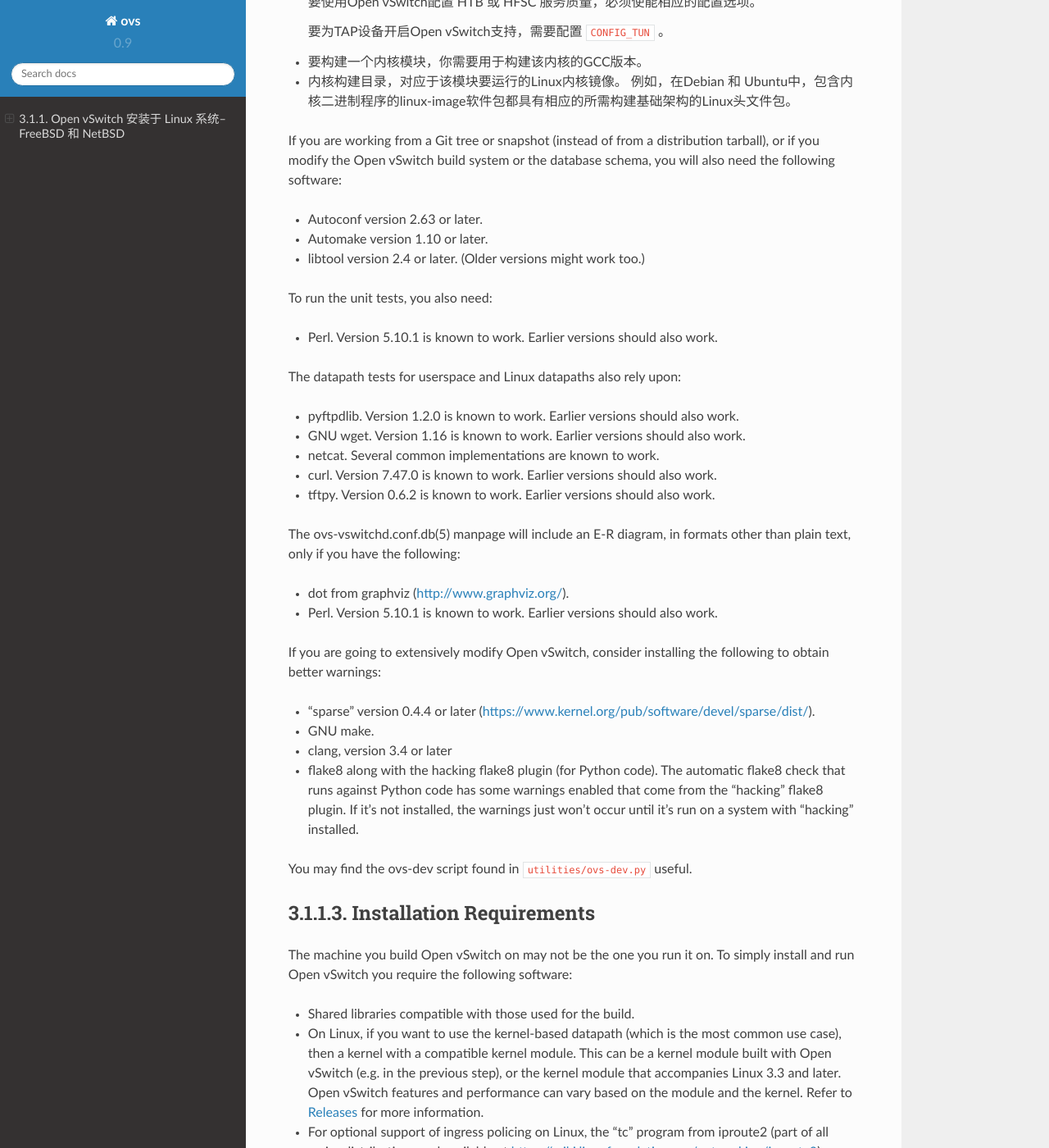
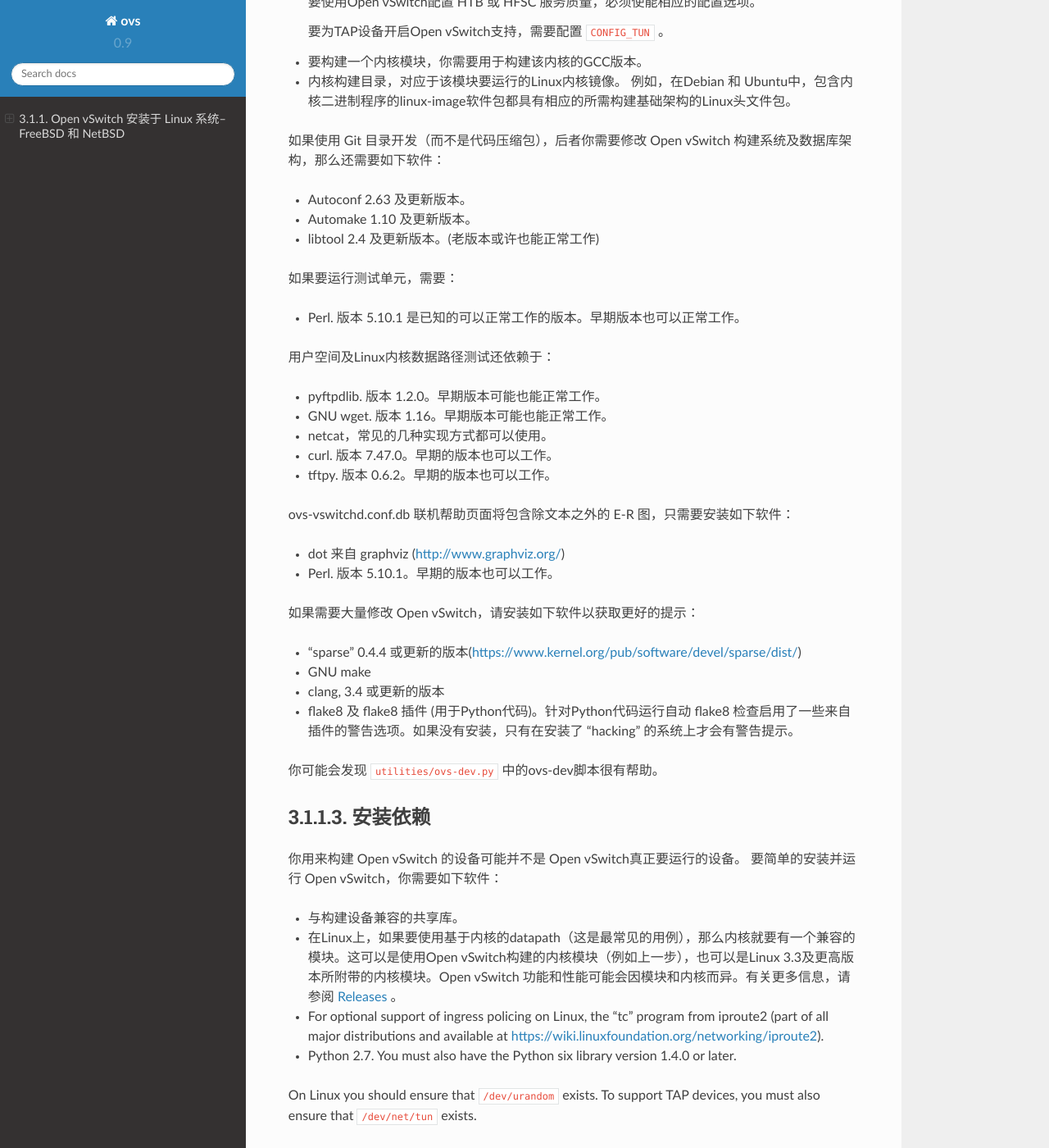
Before and after one commit to lockless/ovs, a Sphinx documentation site: the page built from source/intro/install/general.rst, in a window 1280 px wide and 1400 px high, scrolled down 1704 px. Shown: the whole window at 82% size. Built offline with Sphinx 7.4.7 and the Read the Docs theme 2.0.0, drawn with Linux system fonts in a browser that asks for light colours; pages that are not in the unit, such as notebooks, are missing from menus.

Commit message:
构建与安装-2

```diff
--- a/source/intro/install/general.rst
+++ b/source/intro/install/general.rst
@@ -104,76 +104,59 @@
 - 内核构建目录，对应于该模块要运行的Linux内核镜像。
   例如，在Debian 和 Ubuntu中，包含内核二进制程序的linux-image软件包都具有相应的所需构建基础架构的Linux头文件包。
 
-If you are working from a Git tree or snapshot (instead of from a distribution
-tarball), or if you modify the Open vSwitch build system or the database
-schema, you will also need the following software:
+如果使用 Git 目录开发（而不是代码压缩包），后者你需要修改 Open vSwitch 构建系统及数据库架构，那么还需要如下软件：
 
-- Autoconf version 2.63 or later.
+- Autoconf 2.63 及更新版本。
 
-- Automake version 1.10 or later.
+- Automake 1.10 及更新版本。
 
-- libtool version 2.4 or later. (Older versions might work too.)
+- libtool 2.4 及更新版本。(老版本或许也能正常工作)
 
-To run the unit tests, you also need:
+如果要运行测试单元，需要：
 
-- Perl. Version 5.10.1 is known to work. Earlier versions should also
-  work.
+- Perl. 版本 5.10.1 是已知的可以正常工作的版本。早期版本也可以正常工作。
 
-The datapath tests for userspace and Linux datapaths also rely upon:
+用户空间及Linux内核数据路径测试还依赖于：
 
-- pyftpdlib. Version 1.2.0 is known to work. Earlier versions should
-  also work.
+- pyftpdlib. 版本 1.2.0。早期版本可能也能正常工作。
 
-- GNU wget. Version 1.16 is known to work. Earlier versions should also
-  work.
+- GNU wget. 版本 1.16。早期版本可能也能正常工作。
 
-- netcat. Several common implementations are known to work.
+- netcat，常见的几种实现方式都可以使用。
 
-- curl. Version 7.47.0 is known to work. Earlier versions should also work.
+- curl. 版本 7.47.0。早期的版本也可以工作。
 
-- tftpy. Version 0.6.2 is known to work. Earlier versions should also work.
+- tftpy. 版本 0.6.2。早期的版本也可以工作。
 
-The ovs-vswitchd.conf.db(5) manpage will include an E-R diagram, in formats
-other than plain text, only if you have the following:
+ovs-vswitchd.conf.db 联机帮助页面将包含除文本之外的 E-R 图，只需要安装如下软件：
 
-- dot from graphviz (http://www.graphviz.org/).
+- dot 来自 graphviz (http://www.graphviz.org/)
 
-- Perl. Version 5.10.1 is known to work. Earlier versions should also
-  work.
+- Perl. 版本 5.10.1。早期的版本也可以工作。
 
-If you are going to extensively modify Open vSwitch, consider installing the
-following to obtain better warnings:
+如果需要大量修改 Open vSwitch，请安装如下软件以获取更好的提示：
 
-- "sparse" version 0.4.4 or later
-  (https://www.kernel.org/pub/software/devel/sparse/dist/).
+- "sparse" 0.4.4 或更新的版本(https://www.kernel.org/pub/software/devel/sparse/dist/)
 
-- GNU make.
+- GNU make
 
-- clang, version 3.4 or later
+- clang, 3.4 或更新的版本
 
-- flake8 along with the hacking flake8 plugin (for Python code). The automatic
-  flake8 check that runs against Python code has some warnings enabled that
-  come from the "hacking" flake8 plugin. If it's not installed, the warnings
-  just won't occur until it's run on a system with "hacking" installed.
+- flake8 及 flake8 插件 (用于Python代码)。针对Python代码运行自动 flake8 检查启用了一些来自插件的警告选项。如果没有安装，只有在安装了 "hacking" 的系统上才会有警告提示。
 
-You may find the ovs-dev script found in ``utilities/ovs-dev.py`` useful.
+你可能会发现 ``utilities/ovs-dev.py`` 中的ovs-dev脚本很有帮助。
 
 .. _general-install-reqs:
 
-Installation Requirements
--------------------------
+安装依赖
+----------
 
-The machine you build Open vSwitch on may not be the one you run it on. To
-simply install and run Open vSwitch you require the following software:
+你用来构建 Open vSwitch 的设备可能并不是 Open vSwitch真正要运行的设备。
+要简单的安装并运行 Open vSwitch，你需要如下软件：
 
-- Shared libraries compatible with those used for the build.
+- 与构建设备兼容的共享库。
 
-- On Linux, if you want to use the kernel-based datapath (which is the most
-  common use case), then a kernel with a compatible kernel module.  This
-  can be a kernel module built with Open vSwitch (e.g. in the previous
-  step), or the kernel module that accompanies Linux 3.3 and later.  Open
-  vSwitch features and performance can vary based on the module and the
-  kernel.  Refer to :doc:`/faq/releases` for more information.
+- 在Linux上，如果要使用基于内核的datapath（这是最常见的用例），那么内核就要有一个兼容的模块。这可以是使用Open vSwitch构建的内核模块（例如上一步），也可以是Linux 3.3及更高版本所附带的内核模块。Open vSwitch 功能和性能可能会因模块和内核而异。有关更多信息，请参阅 :doc:`/faq/releases` 。
 
 - For optional support of ingress policing on Linux, the "tc" program
   from iproute2 (part of all major distributions and available at
```
